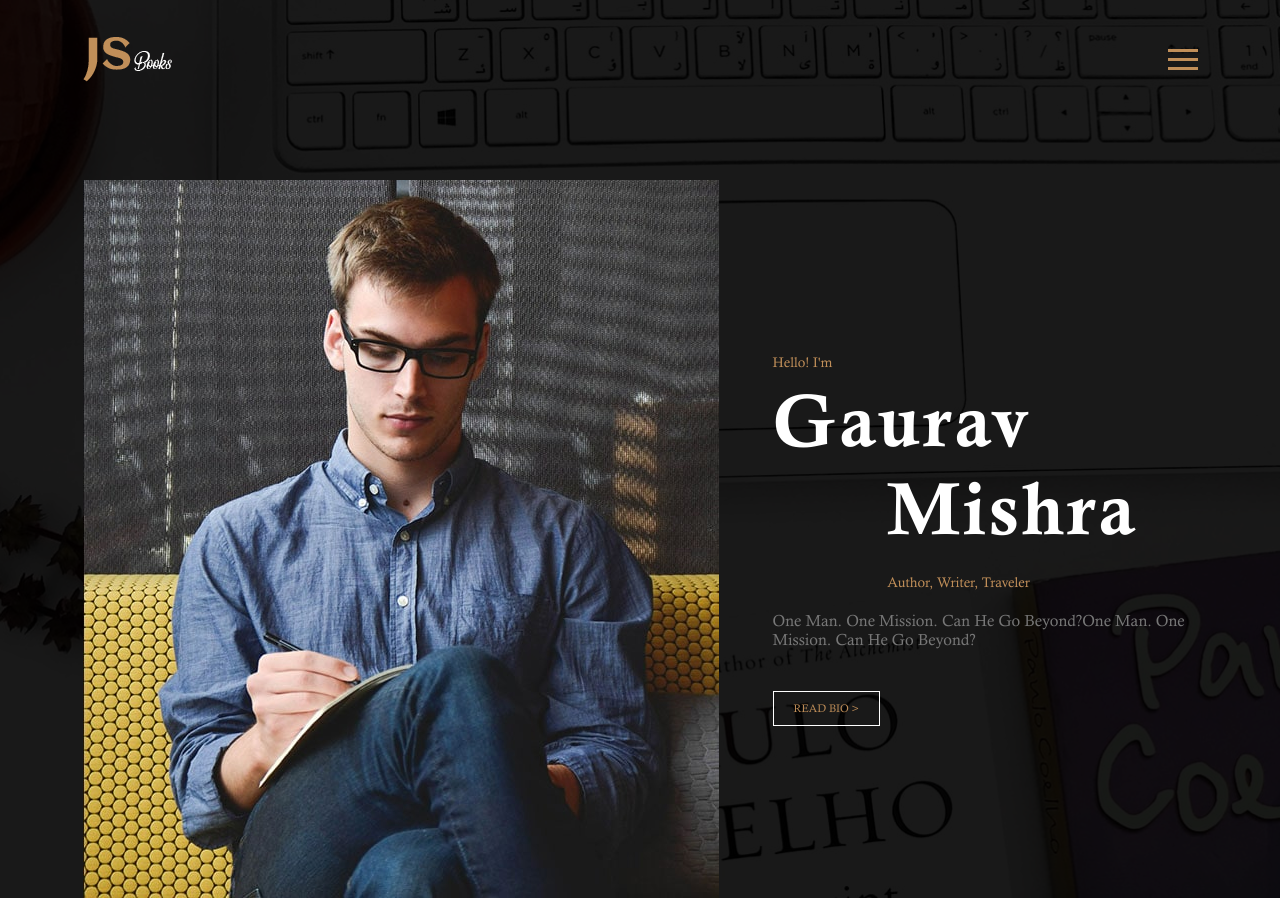
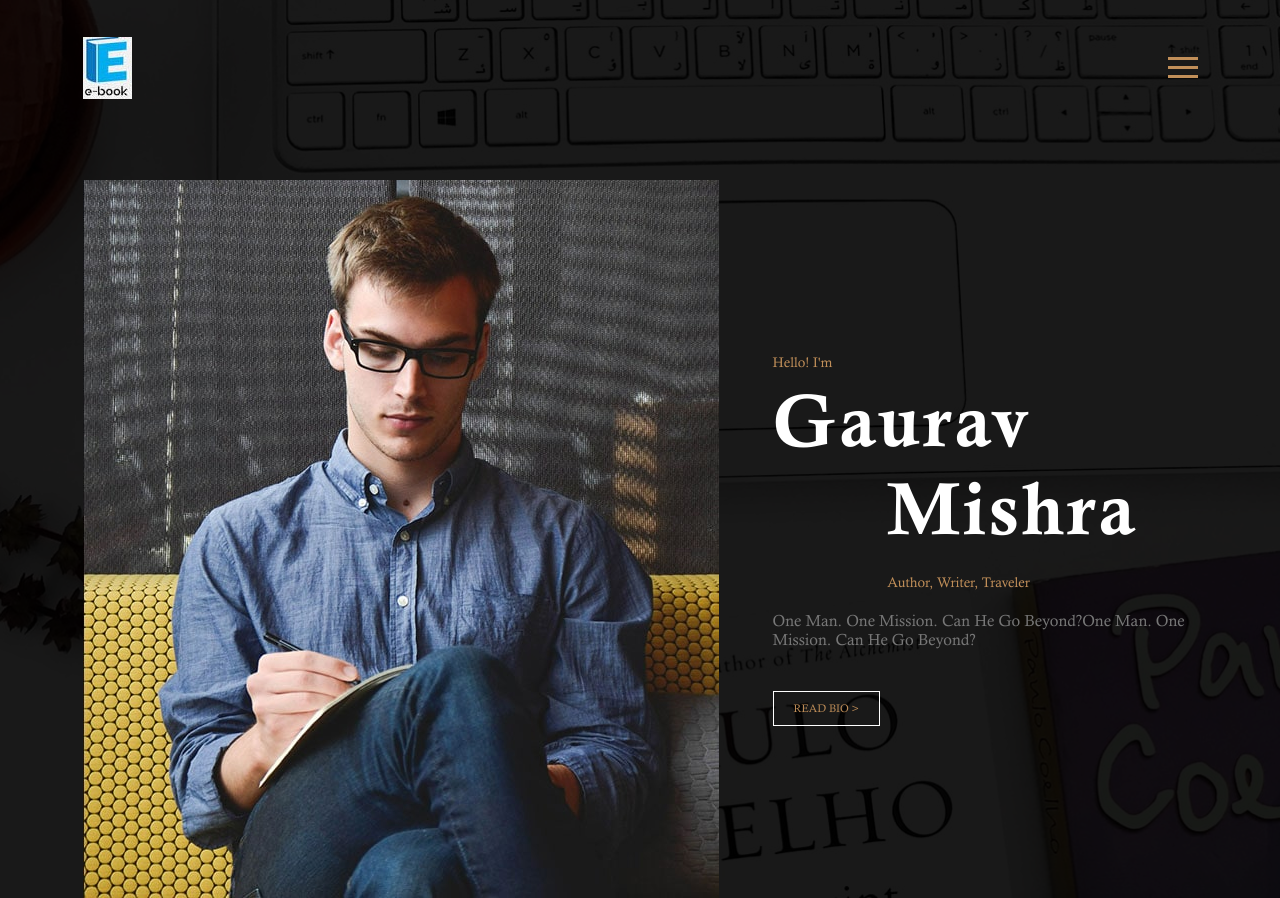
Before and after one commit to mishragaurav8420/Unicus_mobility_assignment, a plain HTML site: page index.html in a window 1280 px wide. Shown: the top 898 px of the page. Drawn offline with Linux system fonts and the light colour scheme.

Commit message:
add logo for website

```diff
--- a/index.html
+++ b/index.html
@@ -13,7 +13,7 @@
 	<!-- Navigation -->
 	<nav class="site-navigation">
 		<div class="site-navigation-inner site-container">
-			<img src="./images/site-logo.png" alt="site logo">
+			<img src="./images/site-logo2.jpg" alt="site logo">
 			<div class="main-navigation">
 				<ul class="main-navigation__ul">
 					<li><a href="#">Homepage</a></li>
```
Also changed, not shown: images/site-logo2.jpg (added), site-logo.png (added).
